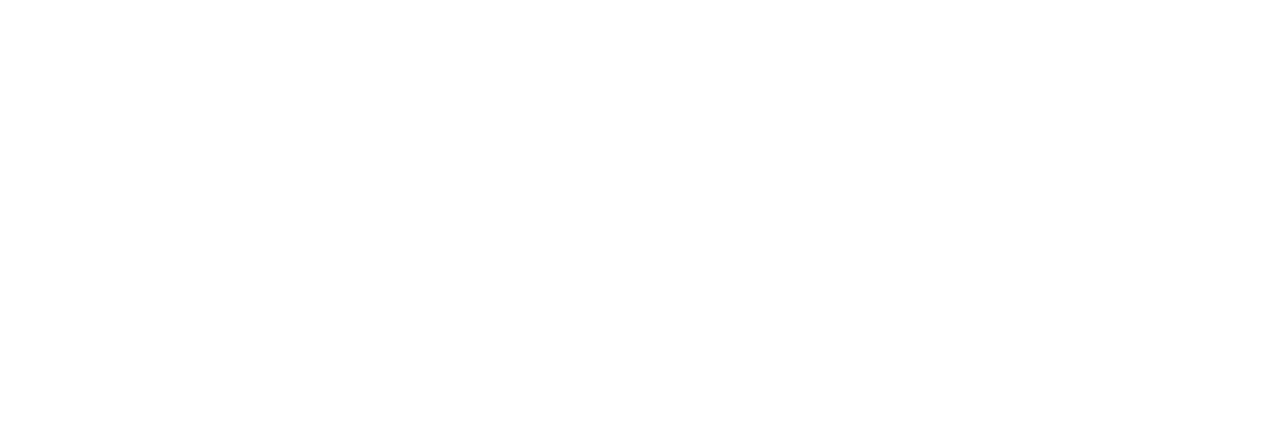
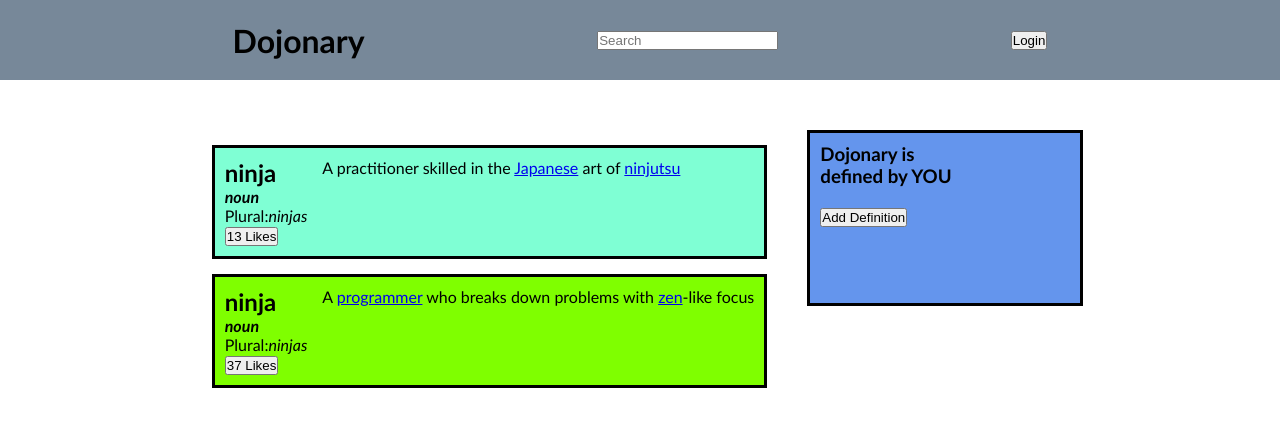
Before and after one commit to BennyG117/WebFun_Button_Clicker_HW, a plain HTML site: page index.html in a window 1280 px wide. Drawn offline with Linux system fonts and the light colour scheme.

Commit message:
WebFun Button Clicker In-Progress

```diff
--- a/index.html
+++ b/index.html
@@ -11,43 +11,73 @@
     <!-- full page container 1(contains all the following divs)-->
     <div class="full-page-container-1">
 
-
         <!-- nav bar container 2-->
-        <div class="nav-bar-2">
-
-        </div>
-
+        <header>
+                <h1 class="h1-title-2">Dojonary</h1>
+                <input type="text" class="search-box-2" placeholder="Search">
+                <!--! will need change clicker effect-->
+                <button class="login-button-2">Login</button>
+        </header>
 
         <!-- column container 3 (contains the two two columns - left & right)-->
         <div class="column-container-3">
 
-        </div>
+
 
             <!-- left column container 4 (includes definition a & b windows)-->
             <div class="left-column-container-4">
 
-        </div>
-
-
                 <!-- definition a 5 (contains first definition entry of ninja)-->
                 <div class="definition-a-5">
-
+                    <div class="left-frame-a-5">
+                        <h2 class="ninja-title-5">ninja</h2>
+                        <h4 class="noun">noun</h4>
+                            <div class="plural">
+                                <p>Plural: <p class="i-ninja-5"> ninjas</p></p>
                             </div>
-
+                        <!--! will need clicker alert-->
+                        <div class="lik13-button">
+                            <button class="likes-button-13">13 Likes</button>
+                        </div>
+                    </div>
+                    <div class="right-frame-a-5">
+                        <p>A practitioner skilled in the <a href="#">Japanese</a> art of <a href="#">ninjutsu</a></p>
+                    </div>
+                </div>
 
                 <!-- definition b 6 (contains second definition entry of ninja)-->
                 <div class="definition-b-6">
-
+                    <div class="left-frame-b-6">
+                        <h2 class="ninja-title-6">ninja</h2>
+                        <h4 class="noun">noun</h4>
+                            <div class="plural">
+                                <p>Plural: <p class="i-ninja-6"> ninjas</p></p>
                             </div>
-
+                        <!--! will need clicker alert-->
+                        <div class="lik37-button">
+                            <button class="likes-button-37">37 Likes</button>
+                        </div>
+                    </div>
+                    <div class="right-frame-a-6">
+                        <p>A <a href="#">programmer</a> who breaks down problems with <a href="#">zen</a>-like focus</p>
+                    </div>
+                </div>
+            </div>
             <!-- right column container 7 (contains right column of windows - including add definition window & button)-->
             <div class="right-column-container-7">
 
-        </div>
+
 
                 <!-- add definition 8 (contains add definition window & add definition button)-->
                 <div class="add-definition-8">
-
+                    <h3>Dojonary is</h3>
+                    <h3>defined by YOU</h3>
+                    <br>
+                    <div class="add-def-container-8">
+                        <button class="add-def-button-8">Add Definition</button>
+                    </div>
+                </div>
+            </div>
         </div>
     </div>
 </body>
--- a/style.css
+++ b/style.css
@@ -7,41 +7,115 @@
 
 /*! full page container 1(contains all the following divs) */
 .full-page-container-1 {
+    font-family: 'Gill Sans', 'Gill Sans MT', Calibri, 'Trebuchet MS', sans-serif;
+}
+
+/* header aka: nav bar container 2 */
+header {
+    background-color: lightslategray;
+    min-width: 800px;
+    min-height: 80px;
+    display: flex;
+    justify-content: space-evenly;
+    align-items: center;
+    margin-bottom: 20px;
+}
+
+.h1-title-2 {
+
+}
+.search-box-2 {
+
+}
+.login-button-2 {
+    cursor: pointer;
 
 }
 
-/* nav bar container 2 */
-.nav-bar-2 {
-
-}
-
-
 /*! column container 3 (contains the two two columns - left & right) */
 .column-container-3 {
-
+    display: flex;
+    justify-content: center;
+    padding-top: 30px;
+    min-width: 1000px;
+    min-height: 650px;
 }
 
 /* left column container 4 (includes definition a & b windows)  */
 .left-column-container-4 {
-
+    min-height: 600px;
+    min-width: 450px;
+    margin-right: 25px;
 }
 
 /* definition a 5 (contains first definition entry of ninja) */
 .definition-a-5 {
+    display: flex;
+    border: 2px;
+    border: 3px solid black;
+    background-color: aquamarine;
+    margin: 15px;
+    padding: 10px;
 
+}
+.left-frame-a-5 {
+    margin-right: 15px;
+
+}
+.ninja-title-5 {
+
+}
+/*? impacts Definition a & b */
+.noun {
+    font-style: italic;
+}
+/*? impacts Definition a & b */
+.plural {
+    display: flex;
+}
+.i-ninja-5 {
+    font-style: italic;
 }
 
 /* definition b 6 (contains second definition entry of ninja) */
 .definition-b-6 {
+    display: flex;
+    border: 2px;
+    border: 3px solid black;
+    background-color: chartreuse;
+    margin: 15px;
+    padding: 10px;
 
+}
+.left-frame-b-6 {
+    margin-right: 15px;
+}
+.ninja-title-6 {
+
+}
+
+.i-ninja-6 {
+    font-style: italic;
 }
 
 /*! right column container 7 (contains right column of windows - including add definition window & button) */
 .right-column-container-7 {
+    justify-content: center;
 
 }
 
 /* add definition 8 (contains add definition window & add definition button) */
 .add-definition-8 {
+    width: 250px;
+    min-height: 150px;
+    background-color: cornflowerblue;
+    padding: 10px;
+    border: 3px solid black;
 
 }
+.add-def-container-8 {
+
+}
+.add-def-button-8 {
+
+}
```
Lines whose indentation alone changed are shown as unchanged.
